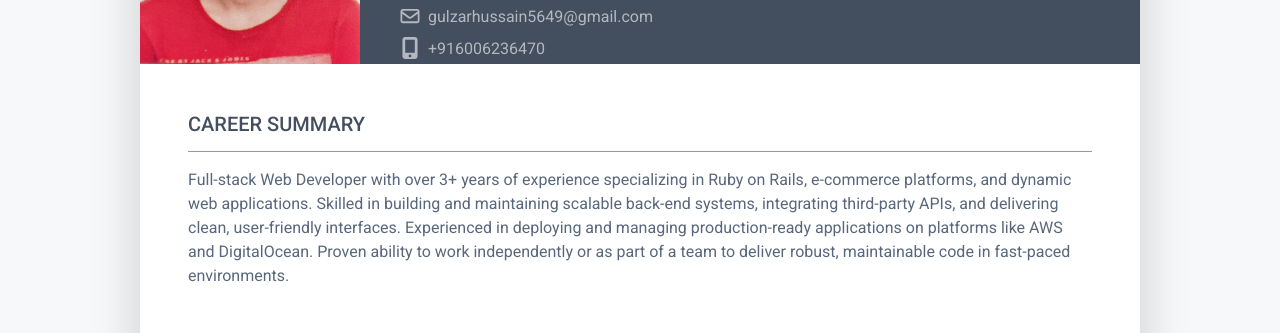
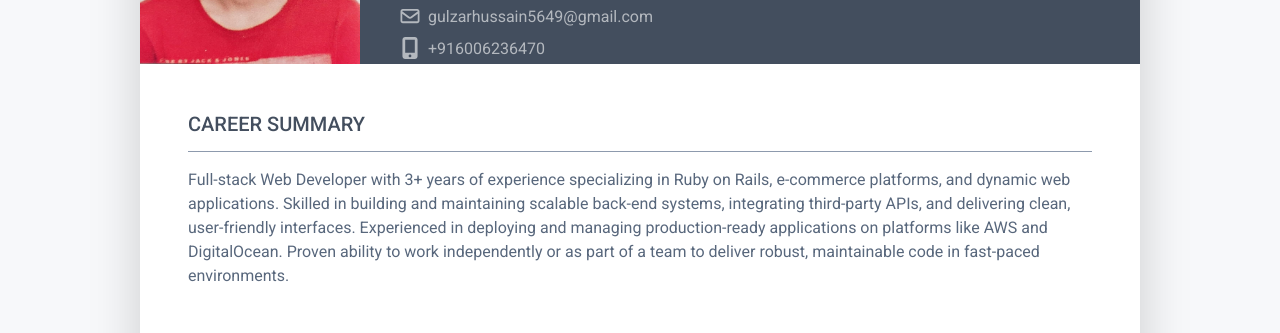
Before and after one commit to gulzarhussain112/CV, a plain HTML site: page index.html in a window 1280 px wide. Shown: the part 186-519 px from the top of the page. Drawn offline with Linux system fonts and the light colour scheme.

Commit message:
Update index.html

```diff
--- a/index.html
+++ b/index.html
@@ -73,7 +73,7 @@
           <section class="resume-section summary-section mb-5">
             <h2 class="resume-section-title text-uppercase font-weight-bold pb-3 mb-3">Career Summary</h2>
             <div class="resume-section-content">
-              <p class="mb-0">Full-stack Web Developer with over 3+ years of experience specializing in Ruby on Rails, e-commerce platforms, and dynamic web applications. Skilled in building and maintaining scalable back-end systems, integrating third-party APIs, and delivering clean, user-friendly interfaces. Experienced in deploying and managing production-ready applications on platforms like AWS and DigitalOcean. Proven ability to work independently or as part of a team to deliver robust, maintainable code in fast-paced environments.</p>
+              <p class="mb-0">Full-stack Web Developer with 3+ years of experience specializing in Ruby on Rails, e-commerce platforms, and dynamic web applications. Skilled in building and maintaining scalable back-end systems, integrating third-party APIs, and delivering clean, user-friendly interfaces. Experienced in deploying and managing production-ready applications on platforms like AWS and DigitalOcean. Proven ability to work independently or as part of a team to deliver robust, maintainable code in fast-paced environments.</p>
             </div>
           </section>
           <!--//summary-section-->
```
